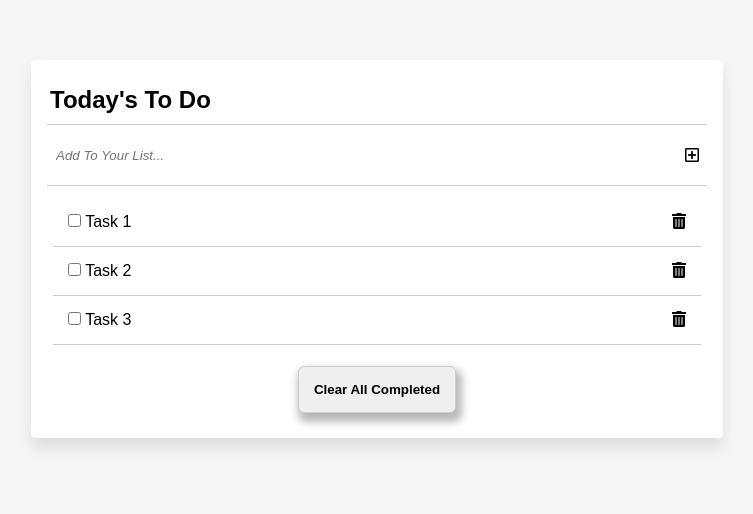
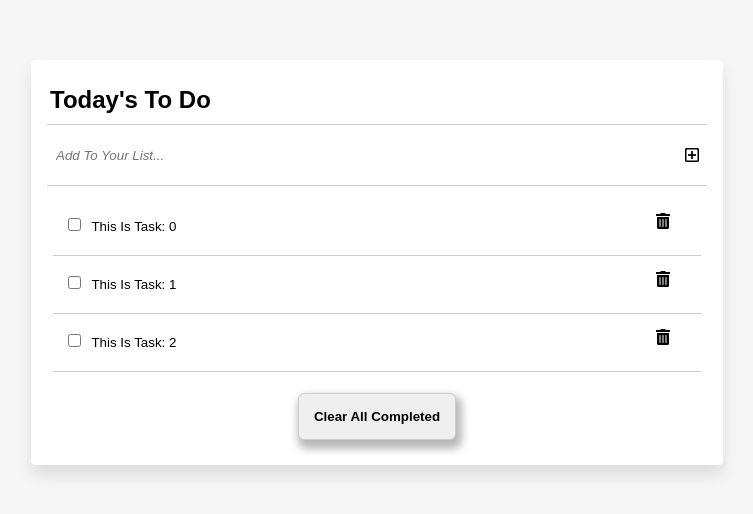
Before and after one commit to RitobrotoMukherjee/to-do-list-webpack, a website built with webpack: page src/index.html in a window 1280 px wide. Shown: the whole page, without its empty margins (263-1016 px from the left). Built offline with nearby package versions, Linux system fonts and the light colour scheme.

Commit message:
Refactor code to support JS modular structure and OOP

```diff
--- a/src/css/style.css
+++ b/src/css/style.css
@@ -29,6 +29,14 @@ section {
   padding: 15px;
   border: 1px solid var(--list-bg);
   border-radius: 4px;
+}
+
+.flex-2 {
+  flex: 2 1 90%;
+}
+
+.flex-1 {
+  flex: 1 1 auto;
 }
 
 .card-items {
@@ -73,8 +81,15 @@ section {
 .todo-list-items {
   display: flex;
   justify-content: space-between;
+  flex-wrap: wrap;
   border-bottom: 1px solid var(--grey);
   padding: 15px;
+}
+
+.edit-task {
+  border: none;
+  padding: 6px;
+  width: 90%;
 }
 
 .list-item-data {
--- a/src/index.js
+++ b/src/index.js
@@ -1,43 +1,10 @@
 import './css/style.css';
 
-// import TaskList from './js/taskList.js';
+import TaskList from './js/taskList.js';
 
-// const tasks = new TaskList();
-
-const taskList = [
-  {
-    index: 0,
-    completed: false,
-    description: 'Task 1',
-  },
-  {
-    index: 1,
-    completed: false,
-    description: 'Task 2',
-  },
-  {
-    index: 2,
-    completed: false,
-    description: 'Task 3',
-  },
-];
+import ui from './js/ui.js';
 
 const renderTasks = () => {
-  const docRange = document.createRange();
-  const listContainer = document.getElementById('todo-list-container');
-  // const taskList = tasks.getList();
-  let template = '';
-  taskList.forEach((item) => {
-    template += `<li class="todo-list-items">
-            <div class="list-item-data">
-                <input type="checkbox" id="task${item.index}" name="checkbox" value="${item.index}">
-                <label for="task${item.index}">${item.description}</label>
-            </div>
-            <div class="list-item-data">
-                <i id="delete${item.index}" class="fas fa-trash-alt"></i>
-            </div>
-        </li>`;
-  });
-  listContainer.append(docRange.createContextualFragment(template));
+  ui(TaskList.getList());
 };
 renderTasks();
--- a/src/js/taskList.js
+++ b/src/js/taskList.js
@@ -1,14 +1,11 @@
 import Task from './task.js';
 
 export default class {
-  constructor() {
-    this.tasks = [];
-  }
-
-  getList() {
+  static getList() {
+    const tasks = localStorage.getItem('tasks') ? localStorage.getItem('tasks') : [];
     for (let i = 0; i < 3; i += 1) {
-      this.tasks.push(new Task(i, false, `This Is Task: ${i}`));
+      tasks.push(new Task(i, false, `This Is Task: ${i}`));
     }
-    return this.tasks;
+    return tasks;
   }
 }
--- /dev/null
+++ b/src/js/ui.js
@@ -0,0 +1,19 @@
+const docRange = document.createRange();
+const listContainer = document.getElementById('todo-list-container');
+
+export default (items) => {
+  let template = '';
+  items.forEach((item) => {
+    template += `<li class="todo-list-items">
+                <div class="list-item-data flex-2">
+                    <input type="checkbox" id="task-check-${item.index}" name="checkbox" value="${item.index}">
+                    <input type="text" id="task-edit-${item.index}" class="edit-task" value="${item.description}">
+                </div>
+                <div class="list-item-data flex-1">
+                    <i id="delete${item.index}" class="fas fa-trash-alt"></i>
+                </div>
+            </li>`;
+  });
+  const docFragment = docRange.createContextualFragment(template);
+  return listContainer.append(docFragment);;
+};
```
Also changed, not shown: dist/build.js.
